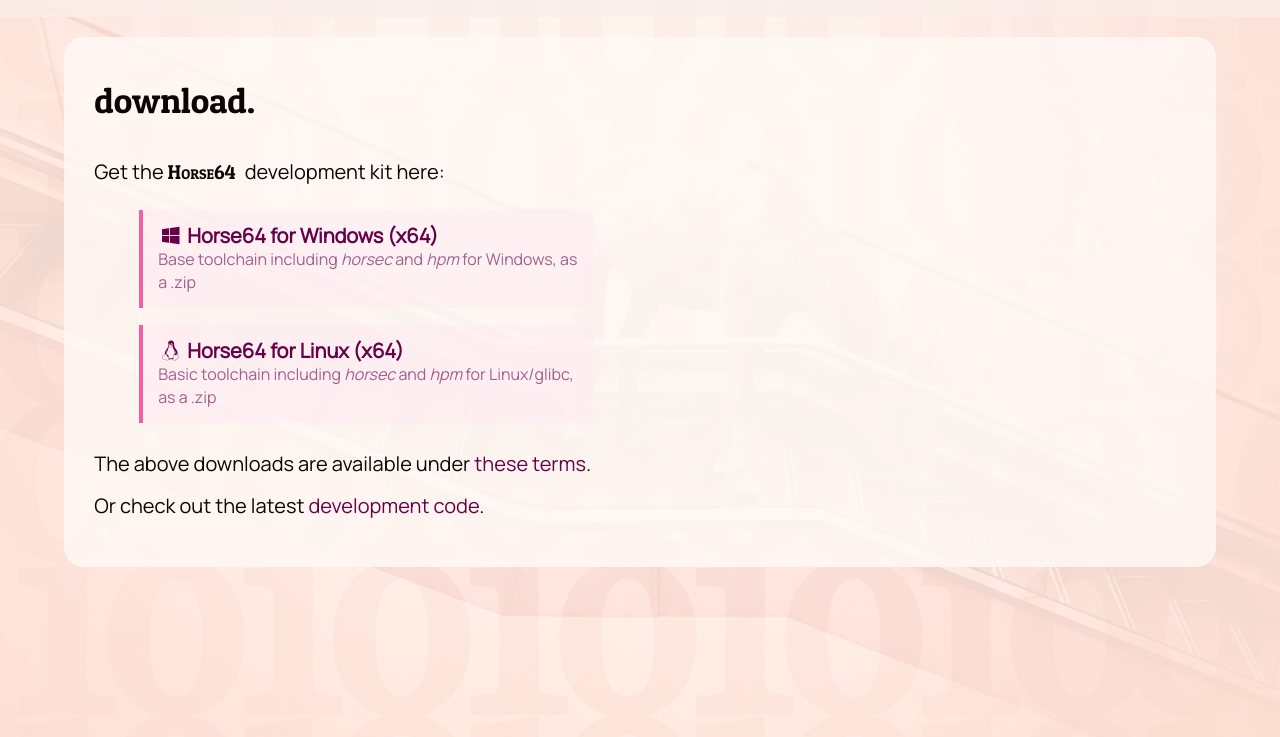
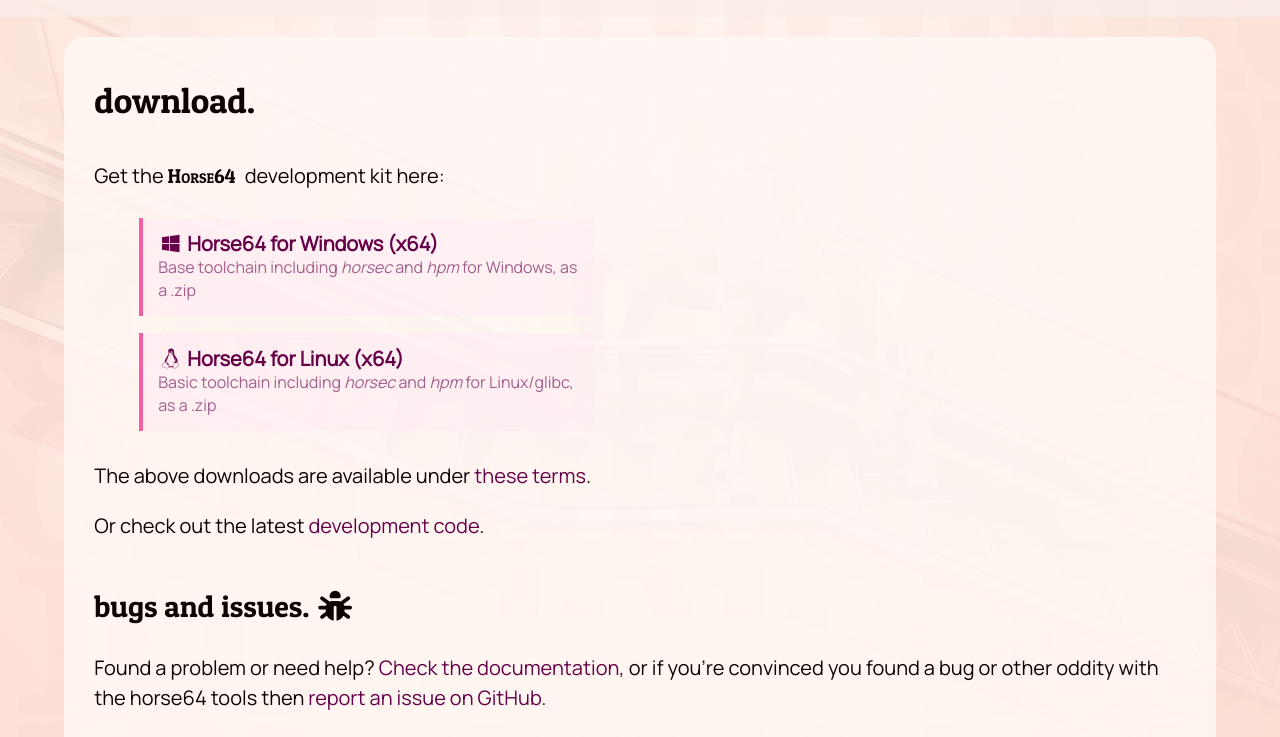
Before and after one commit to horse3d/website, a plain HTML site: page download.html in a window 1280 px wide. Shown: the part 63-800 px from the top of the page. Drawn offline with Linux system fonts and the light colour scheme.

Commit message:
Tweak visuals and change issues link to general repo

```diff
--- a/download.html
+++ b/download.html
@@ -23,6 +23,13 @@
         </ul>
         <p>The above downloads are available under <a href="https://github.com/horse64/horse64/blob/master/LICENSE.md">these terms</a>.</p>
         <p>Or check out the latest <a href="https://github.com/horse64/horse64" rel=noopener>development code</a>.</p>
+        <h2>bugs and issues. <i class="fas fa-bug"></i></h2>
+        <p>Found a problem or need help?
+           <a href="https://horse64.org/docs">Check the documentation,</a>
+           or if you're convinced you found a bug or other oddity with
+           the horse64 tools then
+           <a href="https://github.com/horse64/horse64-general/issues">
+           report an issue on GitHub.</a></p>
     </content>
     <nav>
         <ul>
--- a/index.css
+++ b/index.css
@@ -51,6 +51,7 @@ ul.promo-code-examples h3 {
     padding-top:0px;
     margin-top:0px;
     margin-bottom:0px;
+    line-height:1.3em;
 }
 
 @media (max-width: 750px) {
--- a/main.css
+++ b/main.css
@@ -19,6 +19,10 @@ em {
     font-variant:small-caps;
     font-family:'PatuaOne-Regular-h3d';
     padding-right:5px;
+}
+
+p {
+    line-height:1.5em;
 }
 
 html {
@@ -99,16 +103,23 @@ content:last-of-type {
 }
 
 content h1:first-of-type {
-    font-weight:normal;
-    font-size:35px;
-    font-family:'PatuaOne-Regular-h3d';
     line-height:1.2em;
     padding-bottom:15px;
     padding-top:0px;
     padding-right:35px;
 }
 
-h1 {font-size:23px; font-weight:bold;padding-top:12px;padding-bottom:10px;}
+h1 {
+    font-size:35px; font-weight:normal;
+    padding-top:35px; padding-bottom:10px;
+    font-family:'PatuaOne-Regular-h3d';
+}
+
+h2 {
+    font-size:30px; font-weight:normal;
+    padding-top:25px; padding-bottom:7px;
+    font-family:'PatuaOne-Regular-h3d';
+}
 
 html,body{padding:0px; margin:0px;}
 
```
Also changed, not shown: index.html (+2 -1 lines).
